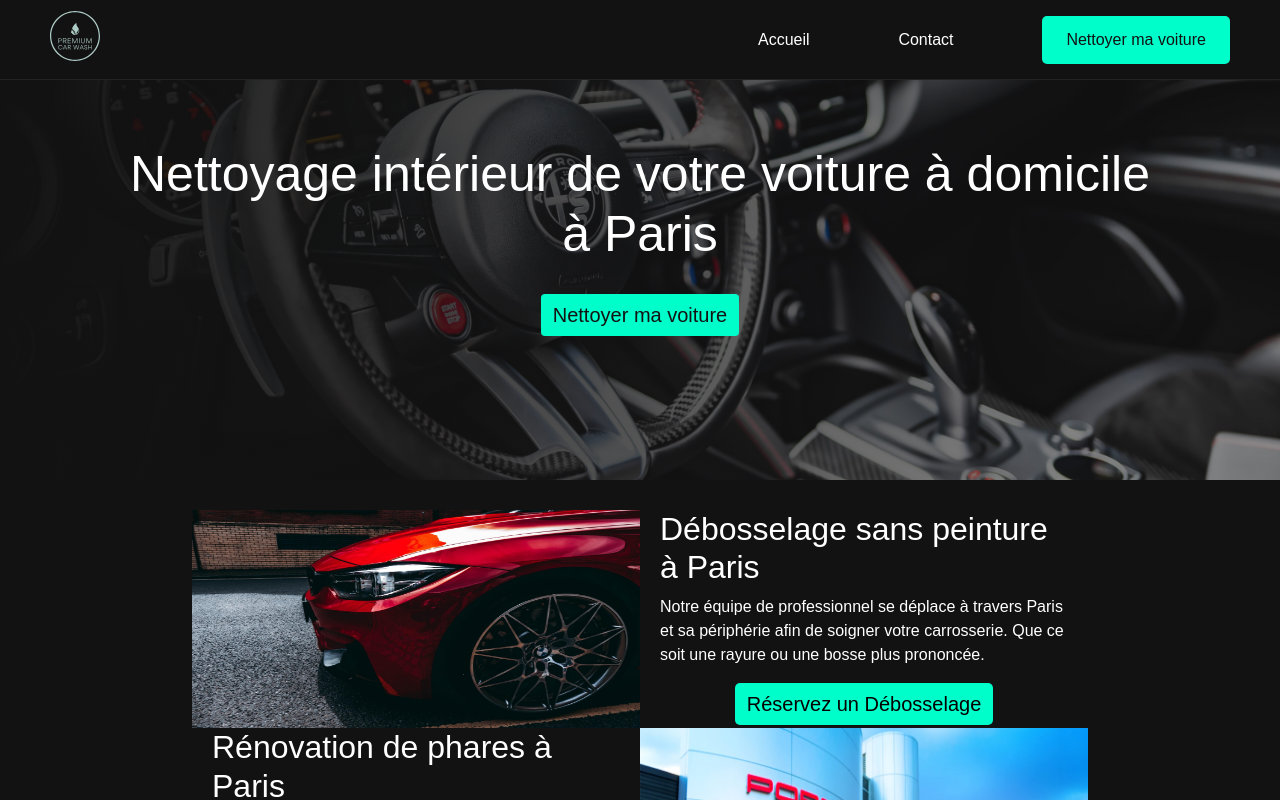
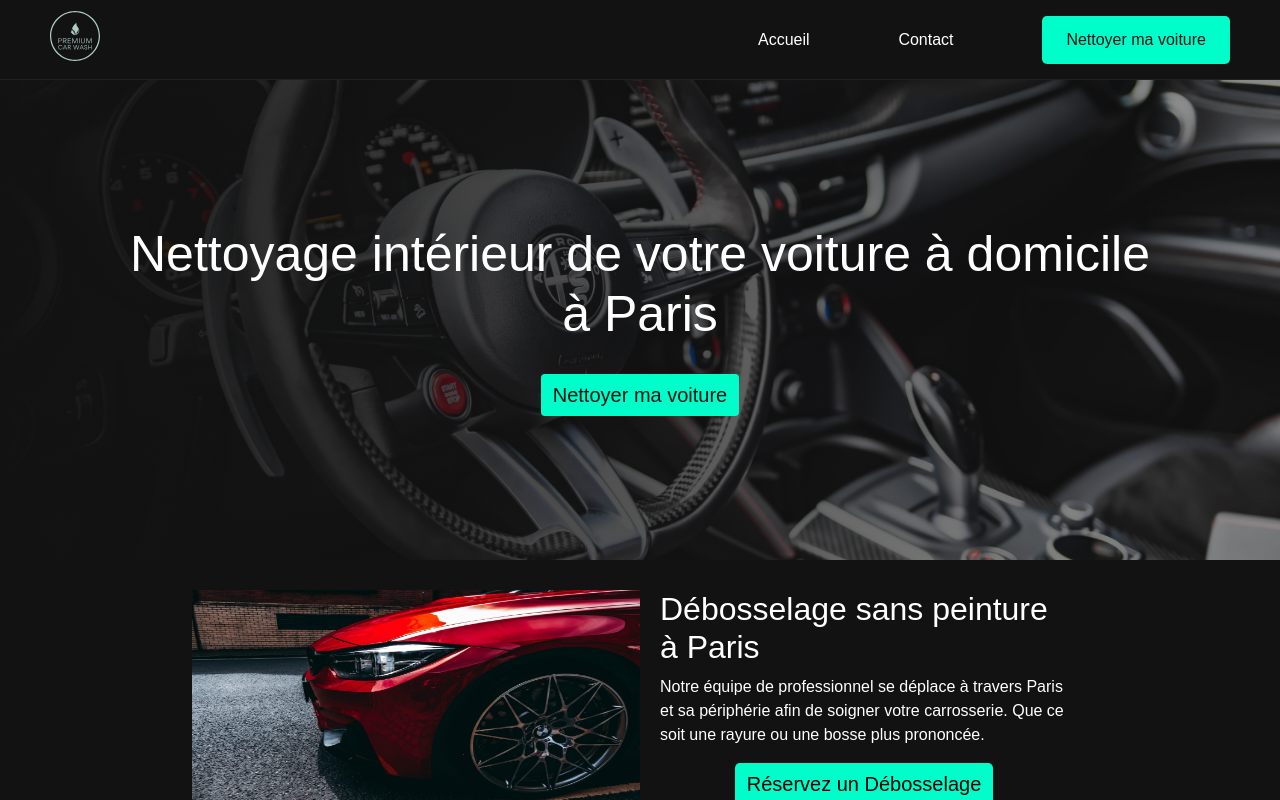
Before and after one commit to Yvens16/next-premium-car-wash, a Next.js app: page / in a window 1280 px wide. Shown: the top 800 px of the page. Built offline with nearby package versions, Linux system fonts and the light colour scheme; no server answers.

Commit message:
margin top on computer screen

```diff
--- a/styles/globals.scss
+++ b/styles/globals.scss
@@ -47,6 +47,9 @@ a {
 main {
   flex: 1;
   margin: 0 auto;
+  @media (min-width: 1024px) {
+    margin-top: 10vh;
+  }
 }
 
 footer {
```
